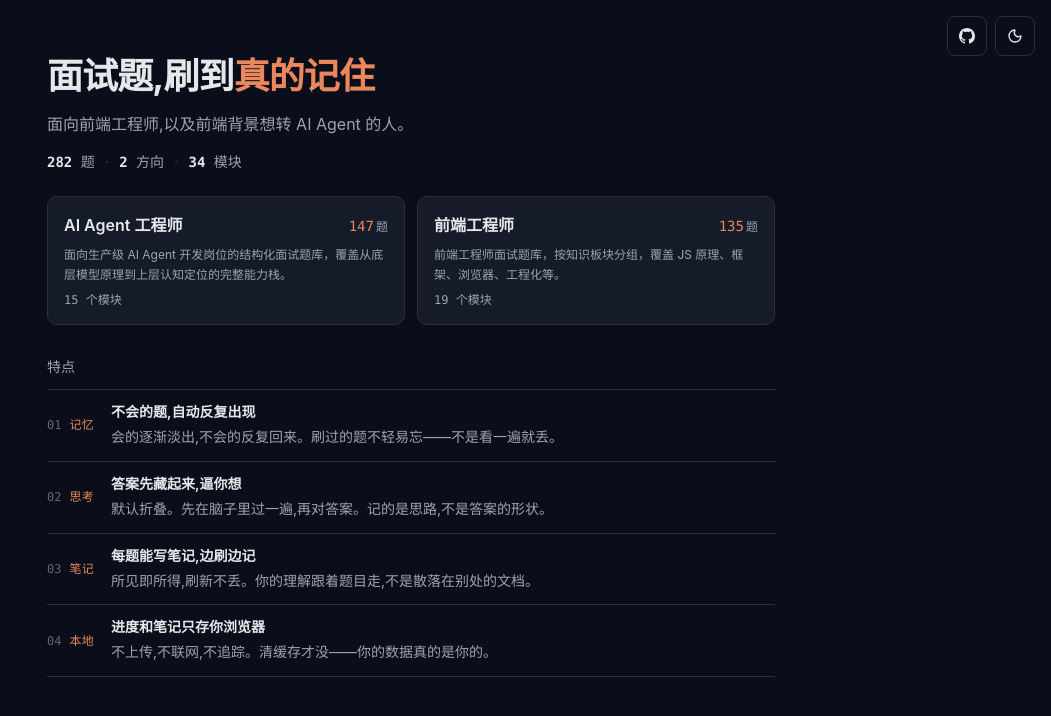
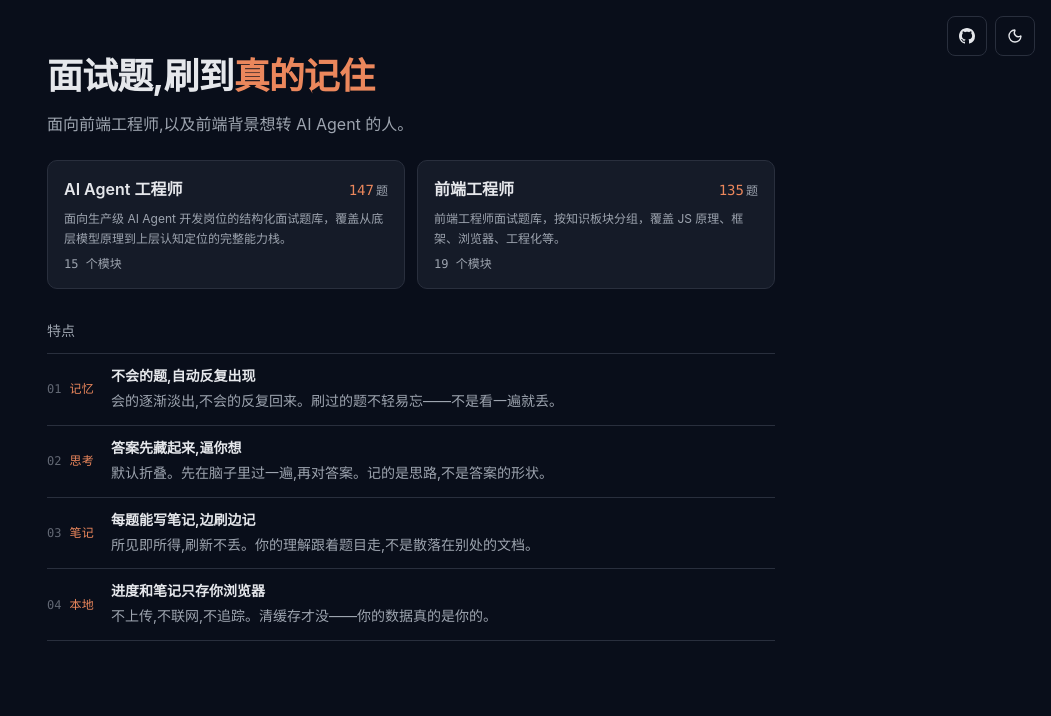
Before and after one commit to starlibaixing-coder/resume-assistant, a React (Vite) app in the folder quiz-app/: page / in a window 1280 px wide. Shown: the top 716 px of the page, without its empty margins (229-1280 px from the left). Built offline with nearby package versions, Linux system fonts and the light colour scheme.

Commit message:
fix(quiz-app): 删除首页统计条(信息冗余,入口卡片已含题数)

```diff
--- a/quiz-app/src/components/home-page.tsx
+++ b/quiz-app/src/components/home-page.tsx
@@ -28,8 +28,6 @@ const VALUES: { tag: string; hook: string; desc: string }[] = [
 export function HomePage() {
   const { data } = useQuestions();
   const cats = data?.categories ?? [];
-  const total = data?.total ?? 282;
-  const moduleCount = cats.reduce((sum, c) => sum + (c.modules?.length ?? 0), 0) || 34;
 
   return (
     <div className="mx-auto max-w-3xl px-1 py-6 sm:py-8">
@@ -43,14 +41,6 @@ export function HomePage() {
           面向前端工程师,以及前端背景想转 AI Agent 的人。
         </p>
 
-        {/* 规模统计 -- 紧凑内联,一眼看到量级 */}
-        <p className="font-mono text-sm text-muted-foreground">
-          <span className="text-foreground font-semibold">{total}</span> 题
-          <span className="mx-2 text-border">·</span>
-          <span className="text-foreground font-semibold">{cats.length || 2}</span> 方向
-          <span className="mx-2 text-border">·</span>
-          <span className="text-foreground font-semibold">{moduleCount}</span> 模块
-        </p>
 
         {/* 两个方向入口 -- 唯一的入口,带说明 */}
         <div className="grid grid-cols-1 gap-3 pt-2 sm:grid-cols-2">
```
